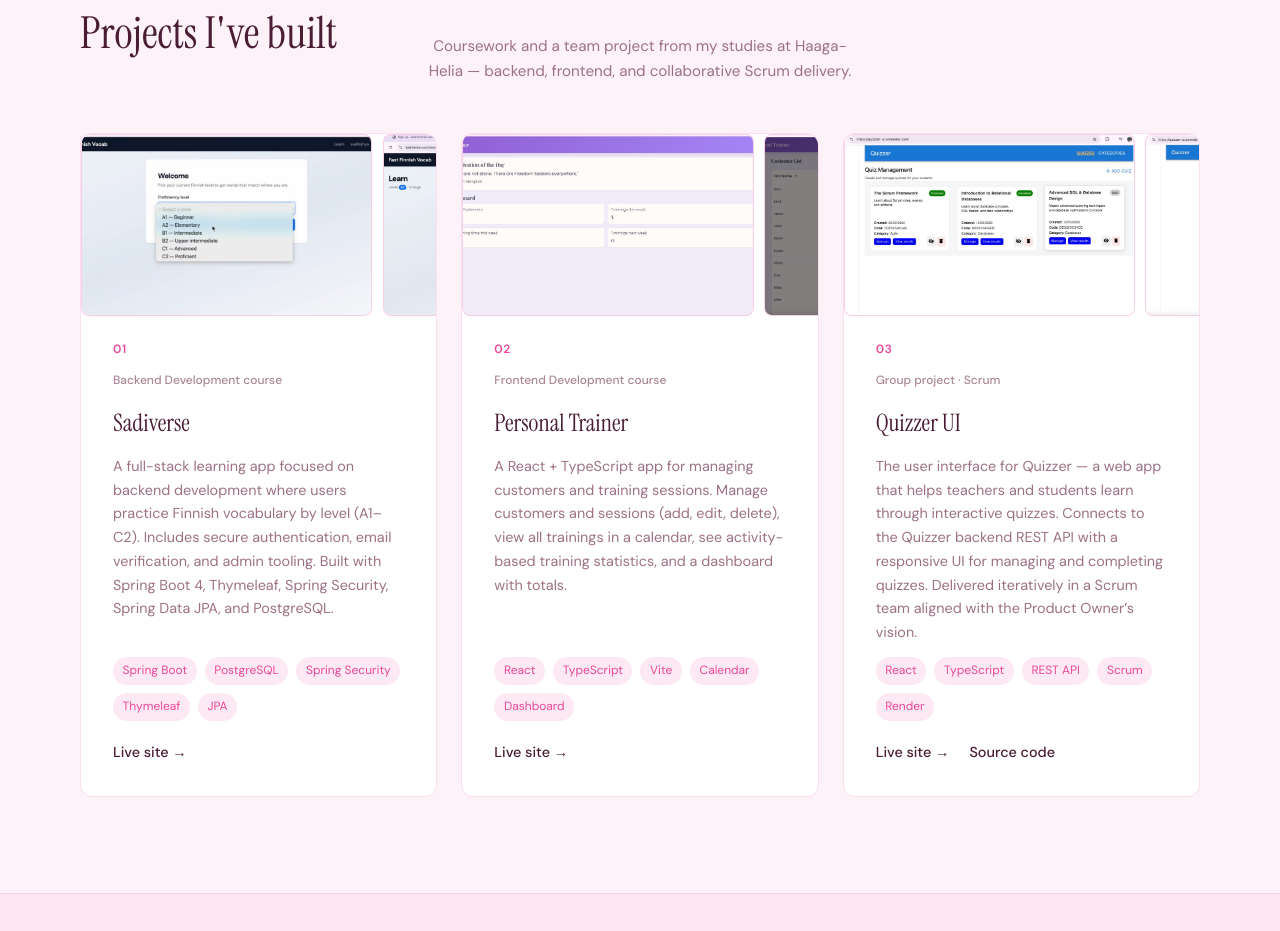
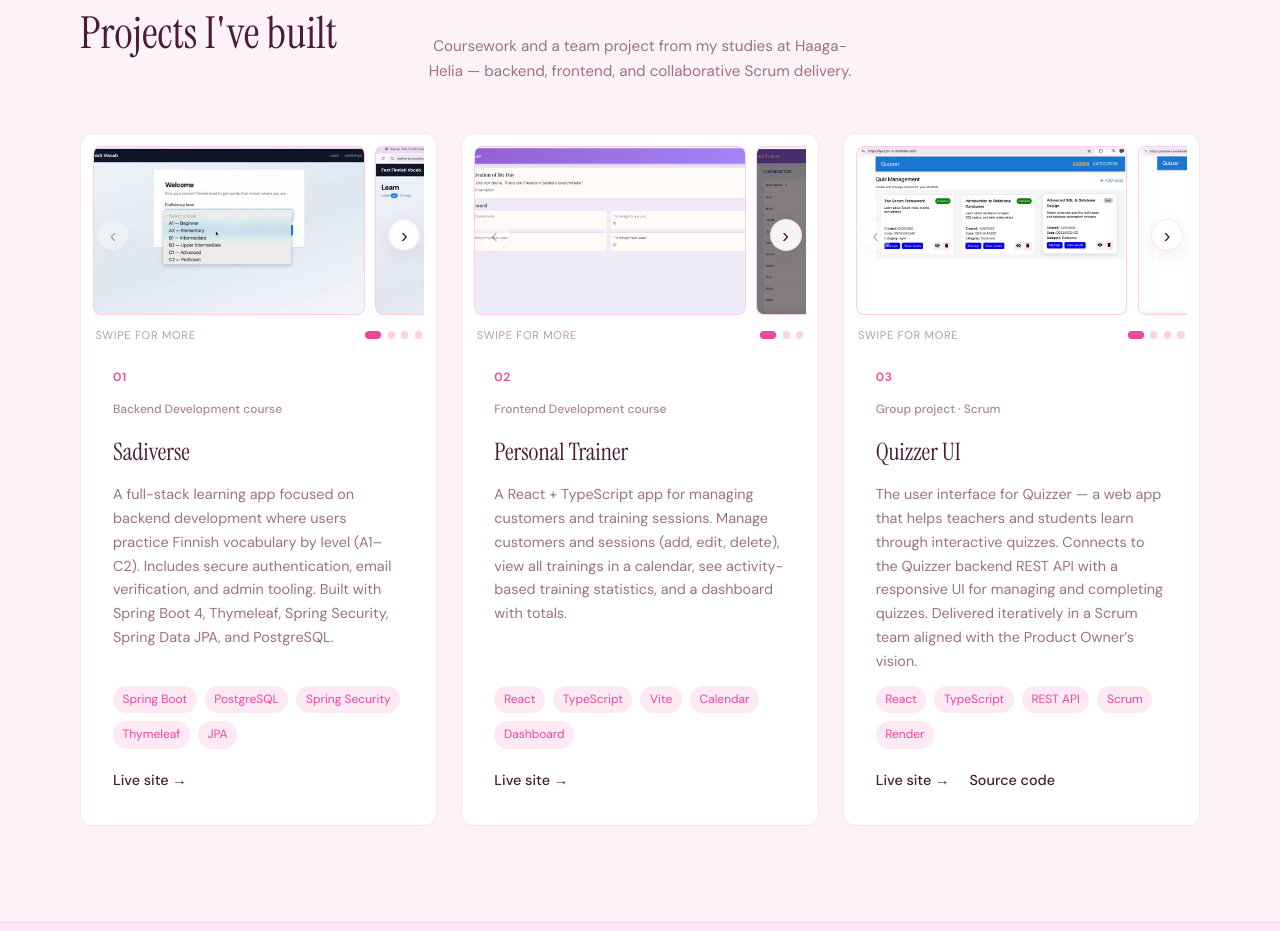
Before and after one commit to sadikshyeah/Sadi_portfolio, a React (Vite) app: page / in a window 1280 px wide. Shown: the part 2060-2991 px from the top of the page. Built offline with nearby package versions, Linux system fonts and the light colour scheme.

Commit message:
Refactor project image display to use ProjectGallery component

```diff
--- a/src/components/Projects.tsx
+++ b/src/components/Projects.tsx
@@ -1,4 +1,5 @@
 import { portfolio } from '../data/portfolio'
+import { ProjectGallery } from './ProjectGallery'
 
 export function Projects() {
   return (
@@ -14,17 +15,7 @@ export function Projects() {
           {portfolio.projects.map((project, index) => (
             <article key={project.title} className="project-card">
               {'images' in project && project.images?.length ? (
-                <div className="project-card__gallery" aria-label={`${project.title} screenshots`}>
-                  {project.images.map((image) => (
-                    <img
-                      key={image.alt}
-                      src={image.src}
-                      alt={image.alt}
-                      className="project-card__image"
-                      loading="lazy"
-                    />
-                  ))}
-                </div>
+                <ProjectGallery title={project.title} images={project.images} />
               ) : null}
               <div className="project-card__body">
                 <span className="project-card__index">
```
